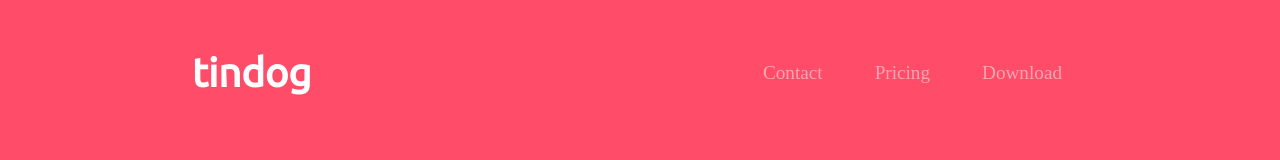
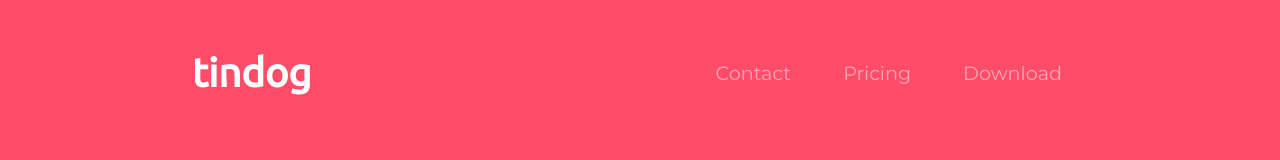
Before and after one commit to sanidhyakr18/TinDog, a plain HTML site: page index.html in a window 1280 px wide. Shown: the top 160 px of the page. Drawn offline with nearby package versions, Linux system fonts and the light colour scheme.

Commit message:
update css

```diff
--- a/css/styles.css
+++ b/css/styles.css
@@ -65,7 +65,7 @@ p {
 
 .nav-link {
     font-size: 1.2rem;
-    font-family: "Montserrat-Light";
+    font-family: "Montserrat";
 }
 
 /* Buttons */
```
